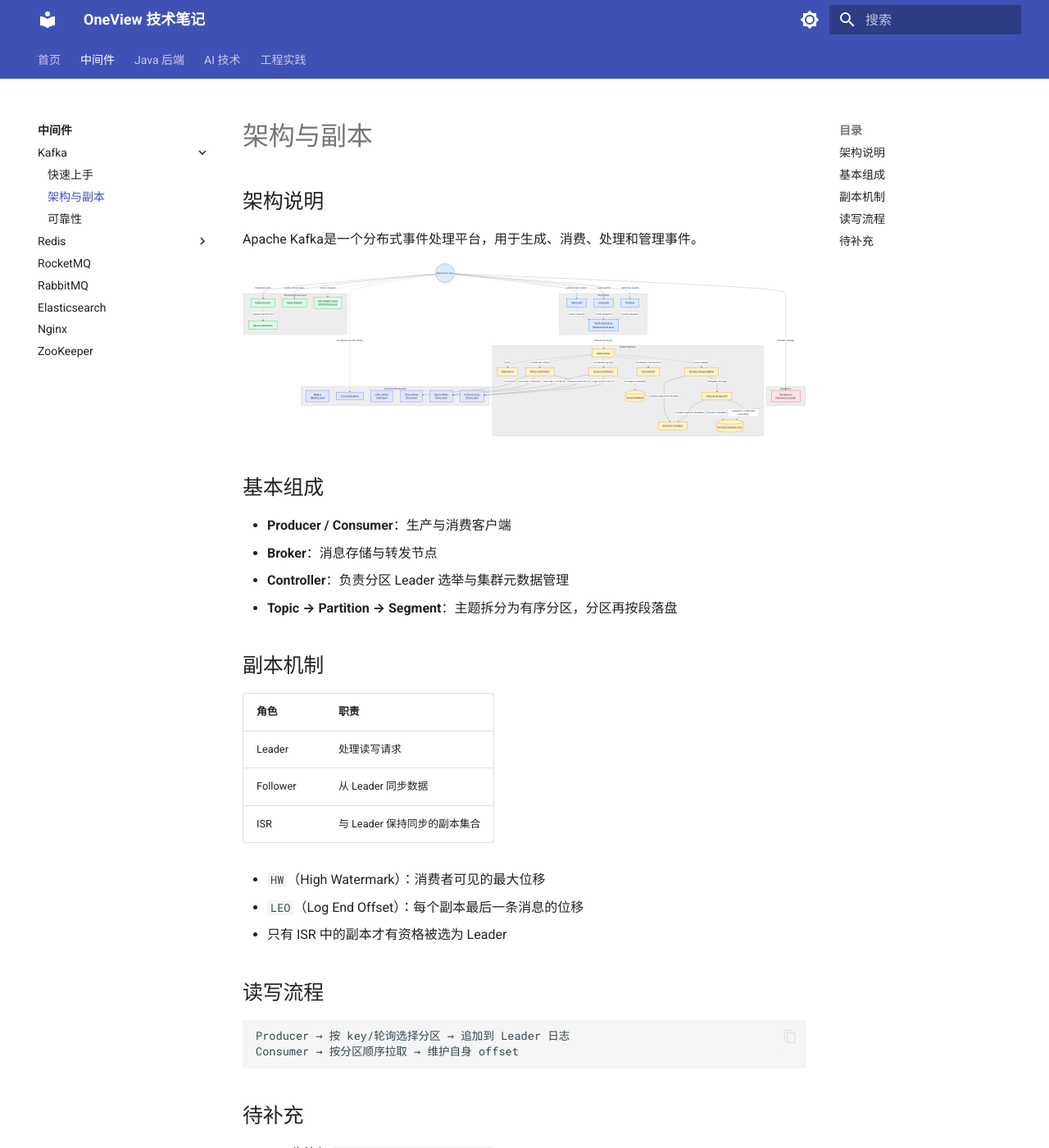
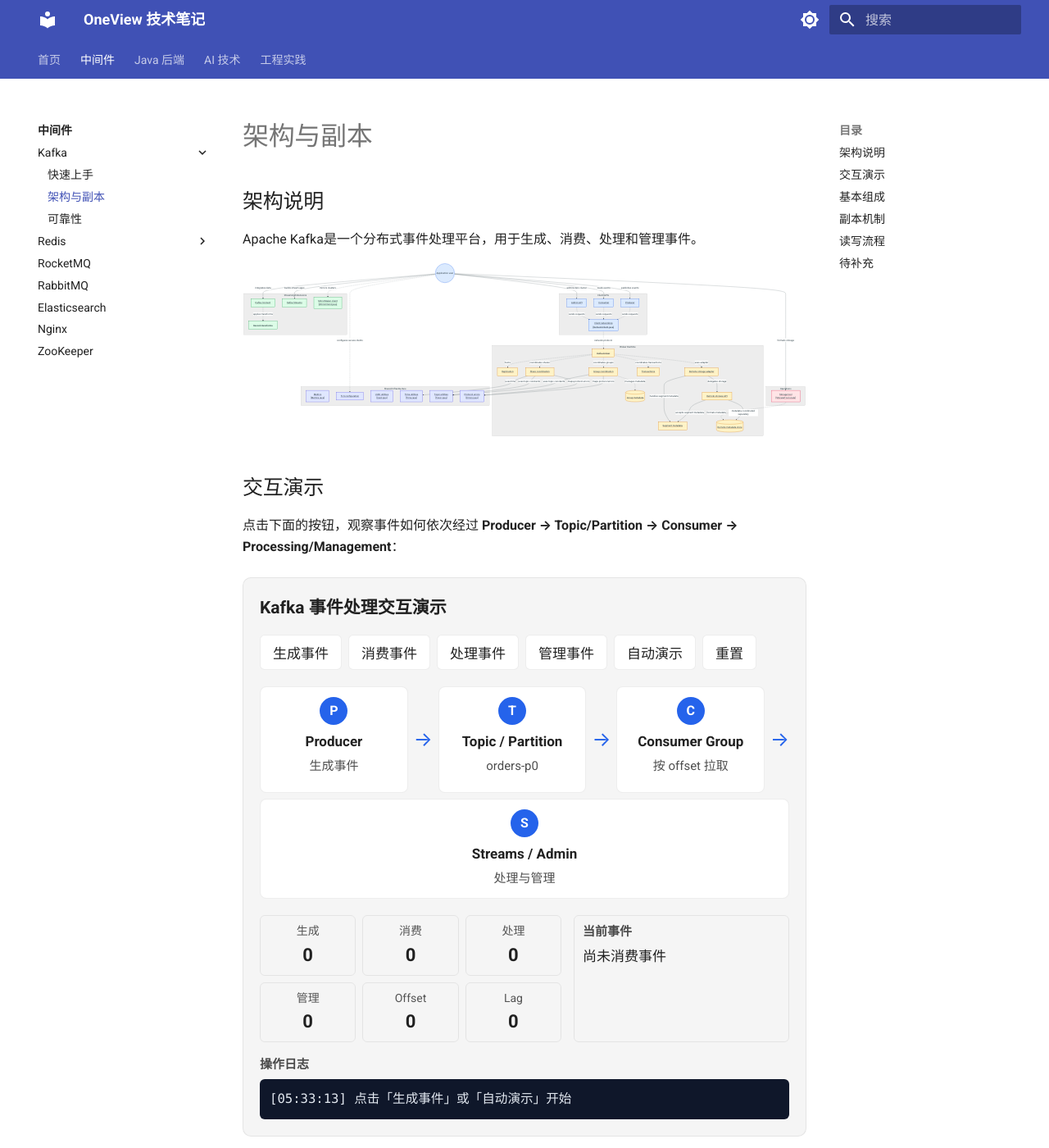
Before and after one commit to youepro/oneview, an MkDocs documentation site: the page built from docs/middleware/kafka/architecture.md, in a window 1280 px wide and 1400 px high. Shown: the whole window at 82% size. Built offline with MkDocs 1.6.1 and Material for MkDocs 9.7.7, drawn with Linux system fonts in a browser that asks for light colours.

Commit message:
docs: 外链 Kafka 交互演示资源

````diff
--- /dev/null
+++ b/docs/javascripts/kafka-demo.js
@@ -0,0 +1,236 @@
+(function () {
+  var template = `
+  <div class="kafka-demo__title">Kafka 事件处理交互演示</div>
+  <div class="kafka-demo__controls">
+    <button type="button" data-action="produce">生成事件</button>
+    <button type="button" data-action="consume">消费事件</button>
+    <button type="button" data-action="process">处理事件</button>
+    <button type="button" data-action="manage">管理事件</button>
+    <button type="button" data-action="auto" class="kafka-demo__auto">自动演示</button>
+    <button type="button" data-action="reset" class="kafka-demo__reset">重置</button>
+  </div>
+
+  <div class="kafka-demo__pipeline">
+    <div class="kafka-demo__stage" data-stage="producer">
+      <div class="kafka-demo__stage-icon">P</div>
+      <div class="kafka-demo__stage-name">Producer</div>
+      <div class="kafka-demo__stage-desc">生成事件</div>
+    </div>
+    <div class="kafka-demo__arrow">→</div>
+    <div class="kafka-demo__stage" data-stage="topic">
+      <div class="kafka-demo__stage-icon">T</div>
+      <div class="kafka-demo__stage-name">Topic / Partition</div>
+      <div class="kafka-demo__stage-desc" id="kafka-demo-topic-chip">orders-p0</div>
+      <div class="kafka-demo__tokens" id="kafka-demo-tokens"></div>
+    </div>
+    <div class="kafka-demo__arrow">→</div>
+    <div class="kafka-demo__stage" data-stage="consumer">
+      <div class="kafka-demo__stage-icon">C</div>
+      <div class="kafka-demo__stage-name">Consumer Group</div>
+      <div class="kafka-demo__stage-desc">按 offset 拉取</div>
+    </div>
+    <div class="kafka-demo__arrow">→</div>
+    <div class="kafka-demo__stage" data-stage="process">
+      <div class="kafka-demo__stage-icon">S</div>
+      <div class="kafka-demo__stage-name">Streams / Admin</div>
+      <div class="kafka-demo__stage-desc">处理与管理</div>
+    </div>
+  </div>
+
+  <div class="kafka-demo__panels">
+    <div class="kafka-demo__metrics">
+      <div><span>生成</span><strong id="kafka-demo-produced">0</strong></div>
+      <div><span>消费</span><strong id="kafka-demo-consumed">0</strong></div>
+      <div><span>处理</span><strong id="kafka-demo-processed">0</strong></div>
+      <div><span>管理</span><strong id="kafka-demo-managed">0</strong></div>
+      <div><span>Offset</span><strong id="kafka-demo-offset">0</strong></div>
+      <div><span>Lag</span><strong id="kafka-demo-lag">0</strong></div>
+    </div>
+    <div class="kafka-demo__current">
+      <div class="kafka-demo__panel-label">当前事件</div>
+      <div id="kafka-demo-current" class="kafka-demo__current-value">尚未消费事件</div>
+    </div>
+  </div>
+
+  <div class="kafka-demo__log-wrap">
+    <div class="kafka-demo__panel-label">操作日志</div>
+    <div id="kafka-demo-log" class="kafka-demo__log"></div>
+  </div>
+  `;
+
+  function boot() {
+    var mount = document.getElementById('kafka-demo');
+    if (!mount || mount.dataset.kafkaDemoReady) return;
+    mount.dataset.kafkaDemoReady = '1';
+    mount.classList.add('kafka-demo');
+    mount.innerHTML = template;
+
+    var autoBtn = mount.querySelector('[data-action="auto"]');
+    var state = {
+      seq: 0, produced: 0, consumed: 0, processed: 0, managed: 0,
+      offset: 0, lag: 0, queue: [], current: null, timer: null, running: false
+    };
+
+    function byId(name) { return document.getElementById('kafka-demo-' + name); }
+    function log(msg) {
+      var d = new Date();
+      var ts = d.toTimeString().slice(0, 8);
+      byId('log').textContent = '[' + ts + '] ' + msg + '\n' + byId('log').textContent;
+    }
+    function activate(stage) {
+      mount.querySelectorAll('.kafka-demo__stage').forEach(function (node) {
+        node.classList.toggle('is-active', node.getAttribute('data-stage') === stage);
+      });
+    }
+    function metrics() {
+      byId('produced').textContent = state.produced;
+      byId('consumed').textContent = state.consumed;
+      byId('processed').textContent = state.processed;
+      byId('managed').textContent = state.managed;
+      byId('offset').textContent = state.offset;
+      byId('lag').textContent = state.lag;
+    }
+    function renderTokens() {
+      var box = byId('tokens');
+      box.innerHTML = '';
+      state.queue.slice(-4).forEach(function (event) {
+        var chip = document.createElement('span');
+        chip.className = 'kafka-demo__token';
+        chip.textContent = event.id + '/p' + event.partition;
+        box.appendChild(chip);
+      });
+    }
+    function renderCurrent() {
+      var node = byId('current');
+      if (!state.current) {
+        node.textContent = '尚未消费事件';
+        return;
+      }
+      var event = state.current;
+      node.innerHTML = '<strong>' + event.id + '</strong> · orders-p' + event.partition + ' · offset=' + event.offset +
+        '<br><span>' + (event.result ? event.value + ' → ' + event.result : event.value + '（待处理）') + '</span>';
+    }
+    function reset(message) {
+      clearTimeout(state.timer);
+      state.running = false;
+      autoBtn.disabled = false;
+      state.seq = 0;
+      state.produced = 0;
+      state.consumed = 0;
+      state.processed = 0;
+      state.managed = 0;
+      state.offset = 0;
+      state.lag = 0;
+      state.queue = [];
+      state.current = null;
+      byId('log').textContent = '';
+      byId('topic-chip').textContent = 'orders-p0';
+      renderTokens();
+      renderCurrent();
+      metrics();
+      activate(null);
+      log(message || '演示已重置，点击「生成事件」开始');
+    }
+    function produce() {
+      state.seq += 1;
+      var id = 'evt-' + ('000' + state.seq).slice(-3);
+      var partition = state.seq % 3;
+      var event = {
+        id: id,
+        partition: partition,
+        offset: state.offset,
+        value: 'order-' + state.seq,
+        result: null
+      };
+      state.offset += 1;
+      state.queue.push(event);
+      state.produced += 1;
+      state.lag += 1;
+      byId('topic-chip').textContent = 'orders-p' + partition;
+      renderTokens();
+      metrics();
+      activate('producer');
+      log('Producer 发送 ' + id + ' → orders-p' + partition + '，offset=' + event.offset + '，lag=' + state.lag);
+    }
+    function consume() {
+      if (!state.queue.length) {
+        activate('consumer');
+        log('暂无可消费事件，请先点击「生成事件」');
+        return;
+      }
+      var event = state.queue.shift();
+      state.current = event;
+      state.consumed += 1;
+      state.lag = Math.max(0, state.lag - 1);
+      renderTokens();
+      renderCurrent();
+      metrics();
+      activate('consumer');
+      log('Consumer Group 拉取 ' + event.id + '，partition=' + event.partition + '，offset=' + event.offset + '，lag=' + state.lag);
+    }
+    function process() {
+      if (!state.current) {
+        activate('process');
+        log('请先点击「消费事件」');
+        return;
+      }
+      var event = state.current;
+      event.result = event.value.toUpperCase() + '-PROCESSED';
+      state.processed += 1;
+      renderCurrent();
+      metrics();
+      activate('process');
+      log('Streams 处理 ' + event.id + '：' + event.value + ' → ' + event.result);
+    }
+    function manage() {
+      if (!state.current) {
+        activate('process');
+        log('请先点击「消费事件」');
+        return;
+      }
+      var event = state.current;
+      state.managed += 1;
+      metrics();
+      activate('process');
+      log('Admin 管理 orders-p' + event.partition + '：提交 offset=' + (event.offset + 1) + '，retention=7d，ACL=read/write');
+    }
+    function auto() {
+      if (state.running) return;
+      state.running = true;
+      autoBtn.disabled = true;
+      var steps = [produce, consume, process, manage];
+      var index = 0;
+      function next() {
+        if (index >= steps.length) {
+          state.running = false;
+          autoBtn.disabled = false;
+          log('自动演示完成');
+          return;
+        }
+        steps[index++]();
+        state.timer = setTimeout(next, 900);
+      }
+      next();
+    }
+
+    mount.addEventListener('click', function (event) {
+      var button = event.target.closest('button[data-action]');
+      if (!button) return;
+      var action = button.getAttribute('data-action');
+      if (action === 'produce') produce();
+      else if (action === 'consume') consume();
+      else if (action === 'process') process();
+      else if (action === 'manage') manage();
+      else if (action === 'auto') auto();
+      else if (action === 'reset') reset();
+    });
+
+    reset('点击「生成事件」或「自动演示」开始');
+  }
+
+  if (window.document$) {
+    window.document$.subscribe(boot);
+  } else {
+    document.addEventListener('DOMContentLoaded', boot);
+  }
+})();
--- a/docs/middleware/kafka/architecture.md
+++ b/docs/middleware/kafka/architecture.md
@@ -119,6 +119,12 @@ class node_connect,node_transforms,node_streams,node_mirror toneMint
 class node_storagecli toneRose
 class node_metrics,node_ssl,node_uuid,node_time,node_topic,node_errors toneIndigo
 ```
+## 交互演示
+
+点击下面的按钮，观察事件如何依次经过 **Producer → Topic/Partition → Consumer → Processing/Management**：
+
+<div id="kafka-demo"></div>
+
 ## 基本组成
 
 - **Producer / Consumer**：生产与消费客户端
--- /dev/null
+++ b/docs/stylesheets/kafka-demo.css
@@ -0,0 +1,155 @@
+.kafka-demo {
+  --kd-border: var(--md-default-fg-color--lightest, #cbd5e1);
+  --kd-accent: #2563eb;
+  --kd-ok: #16a34a;
+  border: 1px solid var(--kd-border);
+  border-radius: 10px;
+  padding: 1rem;
+  margin: 1.25rem 0;
+  background: var(--md-code-bg-color, #f8fafc);
+  color: var(--md-default-fg-color, #0f172a);
+}
+.kafka-demo__title {
+  font-weight: 700;
+  font-size: 1.05rem;
+  margin-bottom: .75rem;
+}
+.kafka-demo__controls {
+  display: flex;
+  flex-wrap: wrap;
+  gap: .4rem;
+  margin-bottom: 1rem;
+}
+.kafka-demo button {
+  border: 1px solid var(--kd-border);
+  background: var(--md-default-bg-color, #ffffff);
+  color: inherit;
+  border-radius: 6px;
+  padding: .4rem .75rem;
+  cursor: pointer;
+  font-size: .85rem;
+}
+.kafka-demo button:hover {
+  border-color: var(--kd-accent);
+  color: var(--kd-accent);
+}
+.kafka-demo button:disabled {
+  opacity: .5;
+  cursor: not-allowed;
+}
+.kafka-demo__pipeline {
+  display: flex;
+  align-items: stretch;
+  flex-wrap: wrap;
+  gap: .35rem;
+  margin-bottom: 1rem;
+}
+.kafka-demo__stage {
+  flex: 1 1 150px;
+  border: 1px solid var(--kd-border);
+  border-radius: 8px;
+  padding: .6rem;
+  text-align: center;
+  transition: border-color .2s, box-shadow .2s, transform .2s;
+  background: var(--md-default-bg-color, #ffffff);
+}
+.kafka-demo__stage.is-active {
+  border-color: var(--kd-ok);
+  box-shadow: 0 0 0 3px rgba(22, 163, 74, .18);
+  transform: translateY(-2px);
+}
+.kafka-demo__stage-icon {
+  width: 1.7rem;
+  height: 1.7rem;
+  line-height: 1.7rem;
+  border-radius: 50%;
+  margin: 0 auto .35rem;
+  background: var(--kd-accent);
+  color: #ffffff;
+  font-weight: 700;
+  font-size: .8rem;
+}
+.kafka-demo__stage-name {
+  font-weight: 700;
+  font-size: .85rem;
+}
+.kafka-demo__stage-desc {
+  font-size: .75rem;
+  opacity: .8;
+  margin-top: .2rem;
+}
+.kafka-demo__arrow {
+  align-self: center;
+  font-size: 1.2rem;
+  color: var(--kd-accent);
+}
+.kafka-demo__tokens {
+  display: flex;
+  flex-wrap: wrap;
+  gap: .25rem;
+  justify-content: center;
+  margin-top: .4rem;
+}
+.kafka-demo__token {
+  font-size: .7rem;
+  padding: .1rem .35rem;
+  border-radius: 999px;
+  background: #dbeafe;
+  color: #1e3a8a;
+}
+.kafka-demo__panels {
+  display: grid;
+  grid-template-columns: 1.4fr 1fr;
+  gap: .75rem;
+  margin-bottom: .75rem;
+}
+.kafka-demo__metrics {
+  display: grid;
+  grid-template-columns: repeat(3, 1fr);
+  gap: .4rem;
+}
+.kafka-demo__metrics div {
+  border: 1px solid var(--kd-border);
+  border-radius: 6px;
+  padding: .35rem .5rem;
+  text-align: center;
+}
+.kafka-demo__metrics span {
+  display: block;
+  font-size: .7rem;
+  opacity: .75;
+}
+.kafka-demo__metrics strong {
+  font-size: 1.1rem;
+}
+.kafka-demo__panel-label {
+  font-size: .75rem;
+  font-weight: 700;
+  opacity: .8;
+  margin-bottom: .3rem;
+}
+.kafka-demo__current {
+  border: 1px solid var(--kd-border);
+  border-radius: 6px;
+  padding: .35rem .5rem;
+}
+.kafka-demo__current-value {
+  font-size: .85rem;
+  line-height: 1.5;
+}
+.kafka-demo__log {
+  font-family: ui-monospace, SFMono-Regular, Menlo, monospace;
+  font-size: .78rem;
+  background: #0f172a;
+  color: #e2e8f0;
+  padding: .6rem;
+  border-radius: 6px;
+  max-height: 150px;
+  overflow: auto;
+  white-space: pre-wrap;
+}
+@media screen and (max-width: 60em) {
+  .kafka-demo__panels { grid-template-columns: 1fr; }
+  .kafka-demo__pipeline { flex-direction: column; }
+  .kafka-demo__arrow { transform: rotate(90deg); align-self: center; }
+}
--- a/mkdocs.yml
+++ b/mkdocs.yml
@@ -8,6 +8,10 @@ extra:
 
 extra_css:
   - stylesheets/extra.css
+  - stylesheets/kafka-demo.css
+
+extra_javascript:
+  - javascripts/kafka-demo.js
 
 theme:
   name: material
````
